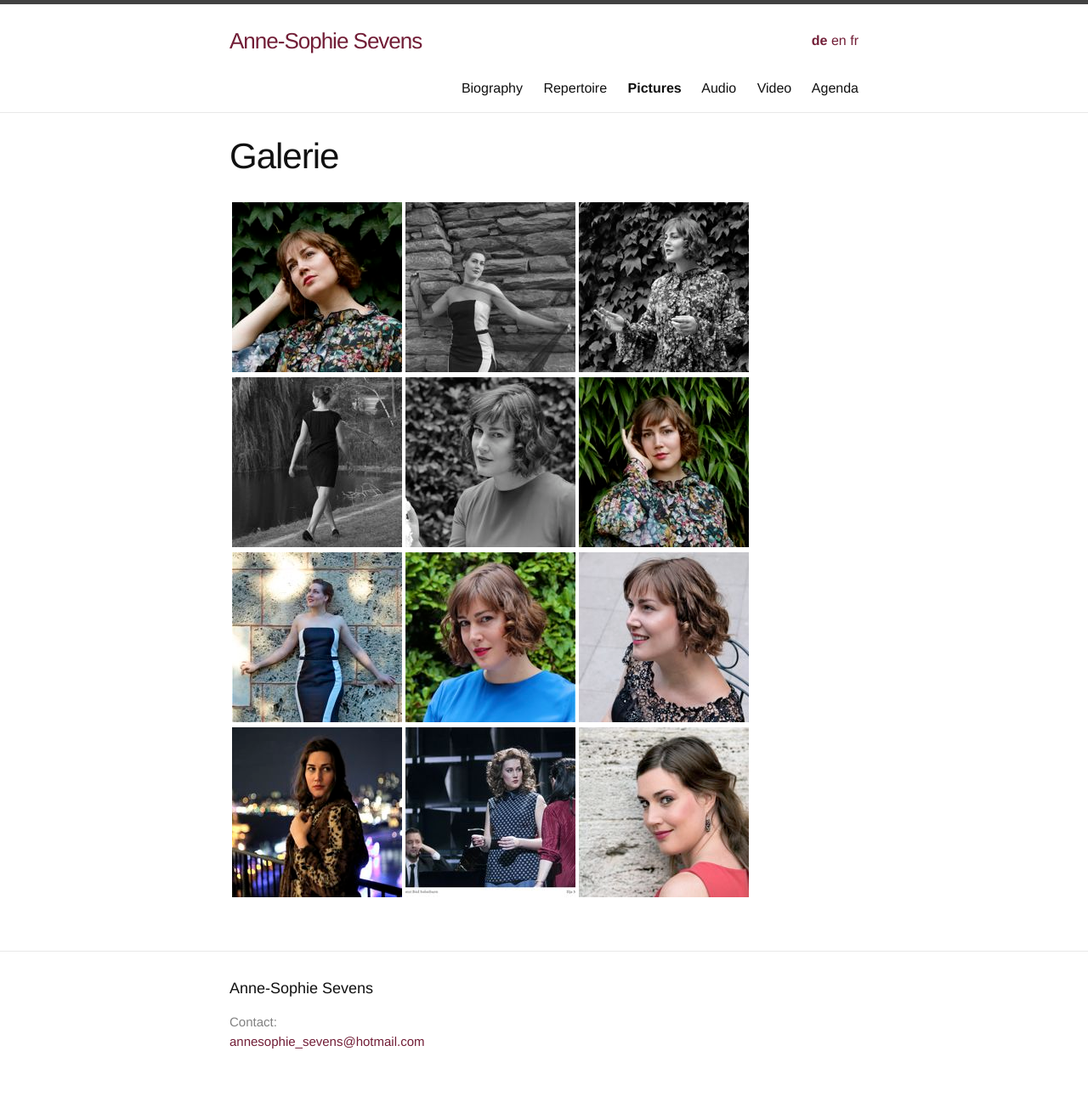
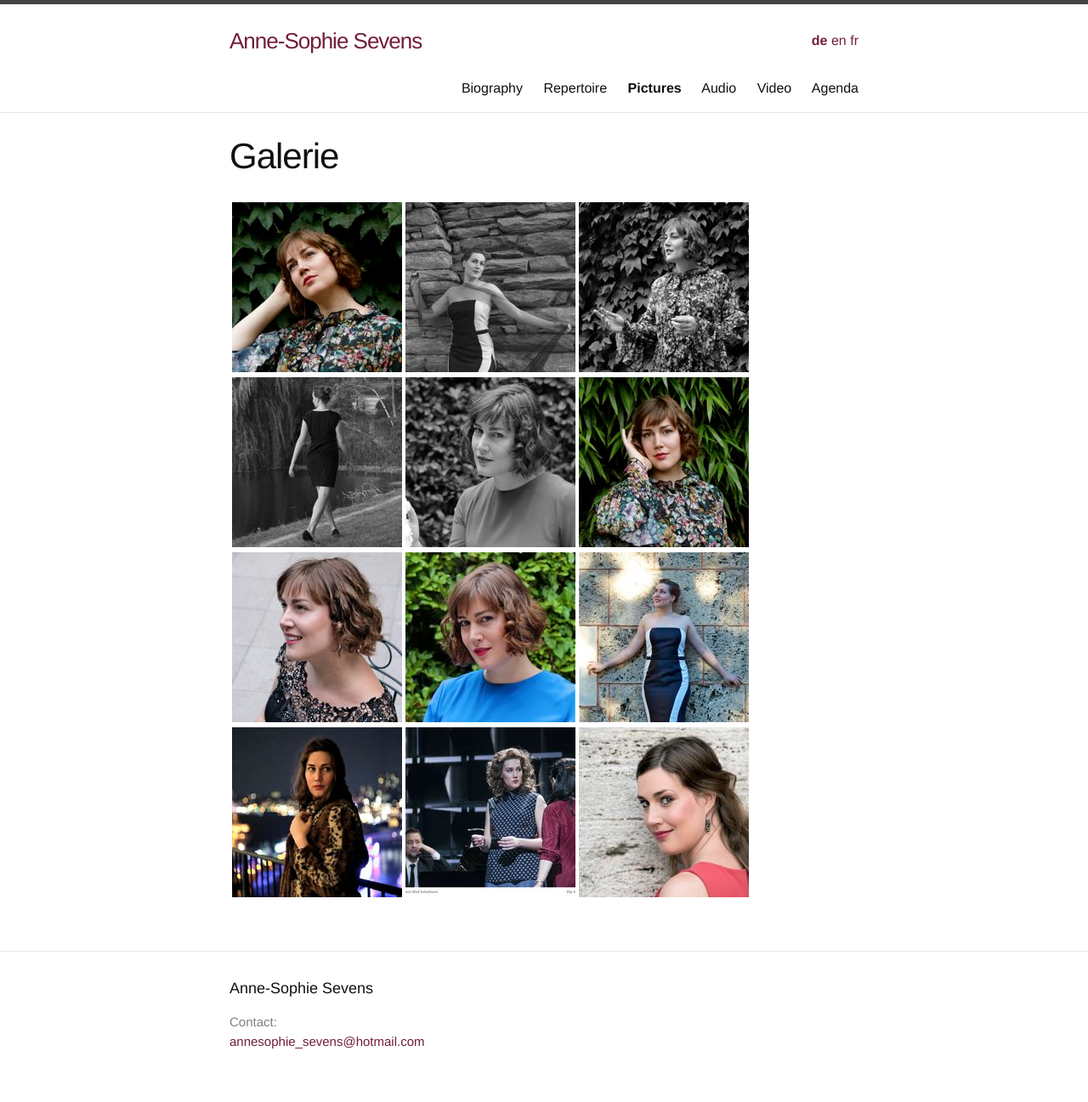
Before and after one commit to annesophie-sevens/annesophie-sevens.github.io, a Jekyll site: the page built from pictures-de.md, in a window 1280 px wide. Shown: the whole page at 85% size. Built offline with Jekyll 4.4.1, drawn with Linux system fonts in a browser that asks for light colours.

Commit message:
Update pictures-de.md

```diff
--- a/pictures-de.md
+++ b/pictures-de.md
@@ -10,6 +10,6 @@ ref: pictures
 
 | <a href="/assets/LOOP.JPG"> ![]({{ site.baseurl }}/assets/LOOP 1.jpg) </a> | <a href="/assets/BLOEM 1.JPG"> ![]({{ site.baseurl }}/assets/bloem.jpg) </a> | <a href="/assets/HAND 1.JPG">![]({{ site.baseurl }}/assets/HAND.jpg) </a> |
 
-|  <a href="/assets/MUUR 1.jpg">  ![]({{ site.baseurl }}/assets/MUUR.jpg) </a> | <a href="/assets/25.JPG"> ![]({{ site.baseurl }}/assets/25_thumbnail.jpg) </a>|<a href="/assets/26.jpg"> ![]({{ site.baseurl }}/assets/26_thumbnail.jpg) </a>|
+|  <a href="/assets/26.jpg">  ![]({{ site.baseurl }}/assets/26_thumbnail.jpg) </a> | <a href="/assets/25.JPG"> ![]({{ site.baseurl }}/assets/25_thumbnail.jpg) </a>|<a href="/assets/MUUR 1.jpg"> ![]({{ site.baseurl }}/assets/MUUR.jpg) </a>|
 
 | <a href="/assets/b2.jpg"> ![]({{ site.baseurl }}/assets/b2-thumbnail.jpg) </a> | <a href="/assets/aab.jpg"> ![]({{ site.baseurl }}/assets/aab-thumbnail.jpg) </a> | <a href="/assets/muurfoto.jpg">  ![]({{ site.baseurl }}/assets/muurfoto_thumbnail.jpg) </a> |
```
